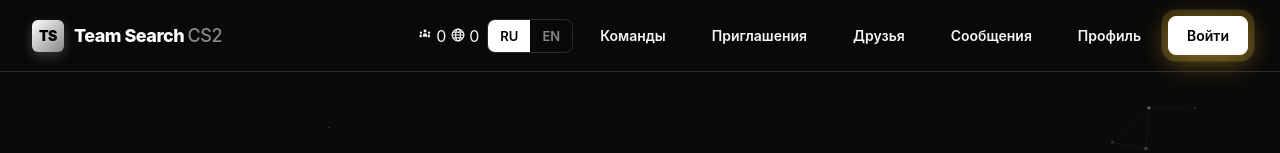
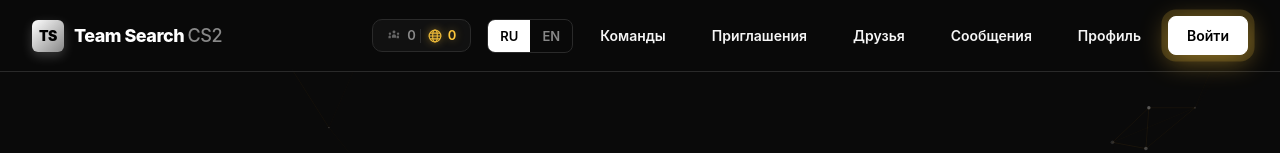
Before and after one commit to prokisno-byte/CS2live, a plain HTML site: page index.html in a window 1280 px wide. Shown: the top 153 px of the page. Drawn offline with nearby package versions, Linux system fonts and the light colour scheme; no server answers.

Commit message:
Update style.css

```diff
--- a/style.css
+++ b/style.css
@@ -1621,3 +1621,81 @@ html {
 .modal-bg.show .modal {
   animation: modalSlide 0.5s cubic-bezier(0.34, 1.56, 0.64, 1);
 }
+
+
+/* ===== СЧЁТЧИК ИГРОКОВ ===== */
+.players-counter {
+  display: flex;
+  align-items: center;
+  gap: 12px;
+  padding: 6px 14px;
+  background: var(--bg-2);
+  border: 1px solid var(--border);
+  border-radius: 10px;
+  font-size: 13px;
+  font-weight: 600;
+  transition: all 0.2s;
+  margin-right: 8px;
+}
+
+.players-counter:hover {
+  border-color: var(--border-hover);
+  box-shadow: 0 4px 16px rgba(0, 0, 0, 0.4);
+}
+
+.counter-item {
+  display: flex;
+  align-items: center;
+  gap: 6px;
+  color: var(--text-dim);
+  transition: color 0.2s;
+  cursor: default;
+}
+
+.counter-item svg {
+  opacity: 0.7;
+  flex-shrink: 0;
+}
+
+.counter-item:hover {
+  color: var(--text);
+}
+
+.counter-online {
+  position: relative;
+  color: #ffc83c;
+}
+
+.counter-online svg {
+  opacity: 1;
+  color: #ffc83c;
+  filter: drop-shadow(0 0 4px rgba(255, 200, 60, 0.6));
+  animation: onlinePulse 2s infinite;
+}
+
+.counter-online::before {
+  content: '';
+  position: absolute;
+  left: -8px;
+  top: 50%;
+  transform: translateY(-50%);
+  width: 1px;
+  height: 14px;
+  background: var(--border);
+}
+
+.counter-online #online-players {
+  color: #ffc83c;
+  text-shadow: 0 0 8px rgba(255, 200, 60, 0.4);
+}
+
+@keyframes onlinePulse {
+  0%, 100% { opacity: 1; }
+  50% { opacity: 0.6; }
+}
+
+@media (max-width: 900px) {
+  .players-counter {
+    display: none;
+  }
+}
```
